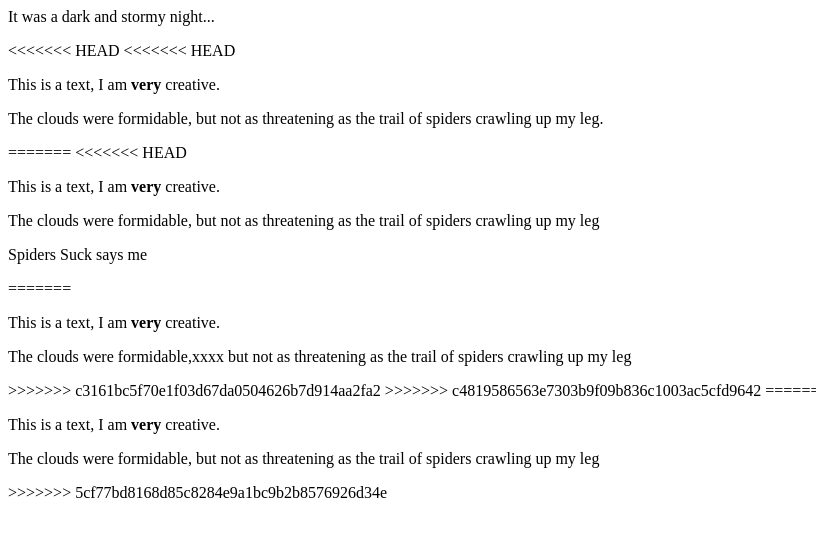
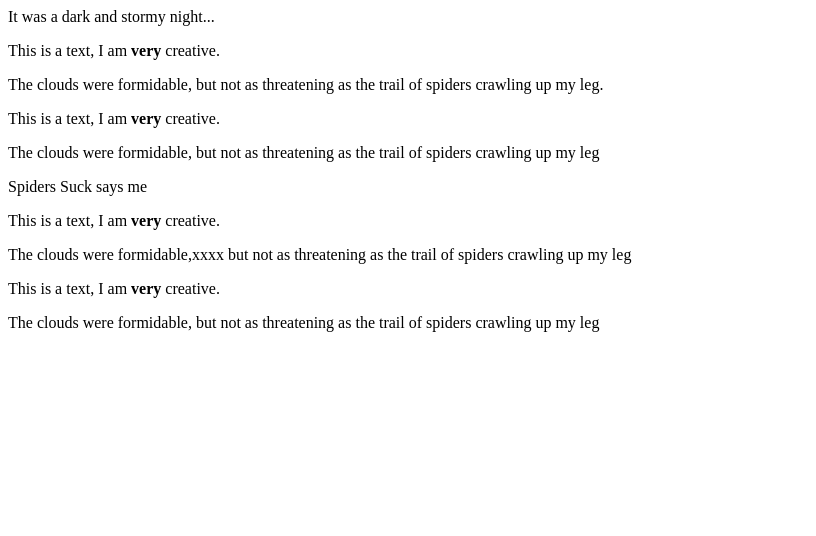
Before and after one commit to setite/fireside-story, a plain HTML site: page index.html in a window 1280 px wide. Shown: the whole page, without its empty margins (0-816 px from the left). Drawn offline with Linux system fonts and the light colour scheme.

Commit message:
got rid off useless crap

```diff
--- a/index.html
+++ b/index.html
@@ -2,23 +2,14 @@
   <body>
       <link rel="stylesheet" type="text/css" href="style.css">
     <p>It was a dark and stormy night...</p>
-<<<<<<< HEAD
-<<<<<<< HEAD
     <p>This is a text, I am <strong>very </strong>creative.</p>
     <p>The clouds were formidable, but not as threatening as the trail of spiders crawling up my leg.</p>
-=======
-<<<<<<< HEAD
     <p>This is a text, I am <strong>very</strong> creative.</p>
     <p>The clouds were formidable, but not as threatening as the trail of spiders crawling up my leg</p>
     <p>Spiders Suck says me</p>
-=======
     <p>This is a text, I am <strong>very </strong>creative.</p>
     <p>The clouds were formidable,xxxx but not as threatening as the trail of spiders crawling up my leg</p>
->>>>>>> c3161bc5f70e1f03d67da0504626b7d914aa2fa2
->>>>>>> c4819586563e7303b9f09b836c1003ac5cfd9642
-=======
     <p>This is a text, I am <strong>very </strong>creative.</p>
     <p>The clouds were formidable, but not as threatening as the trail of spiders crawling up my leg</p>
->>>>>>> 5cf77bd8168d85c8284e9a1bc9b2b8576926d34e
   </body>
 </html>
```
